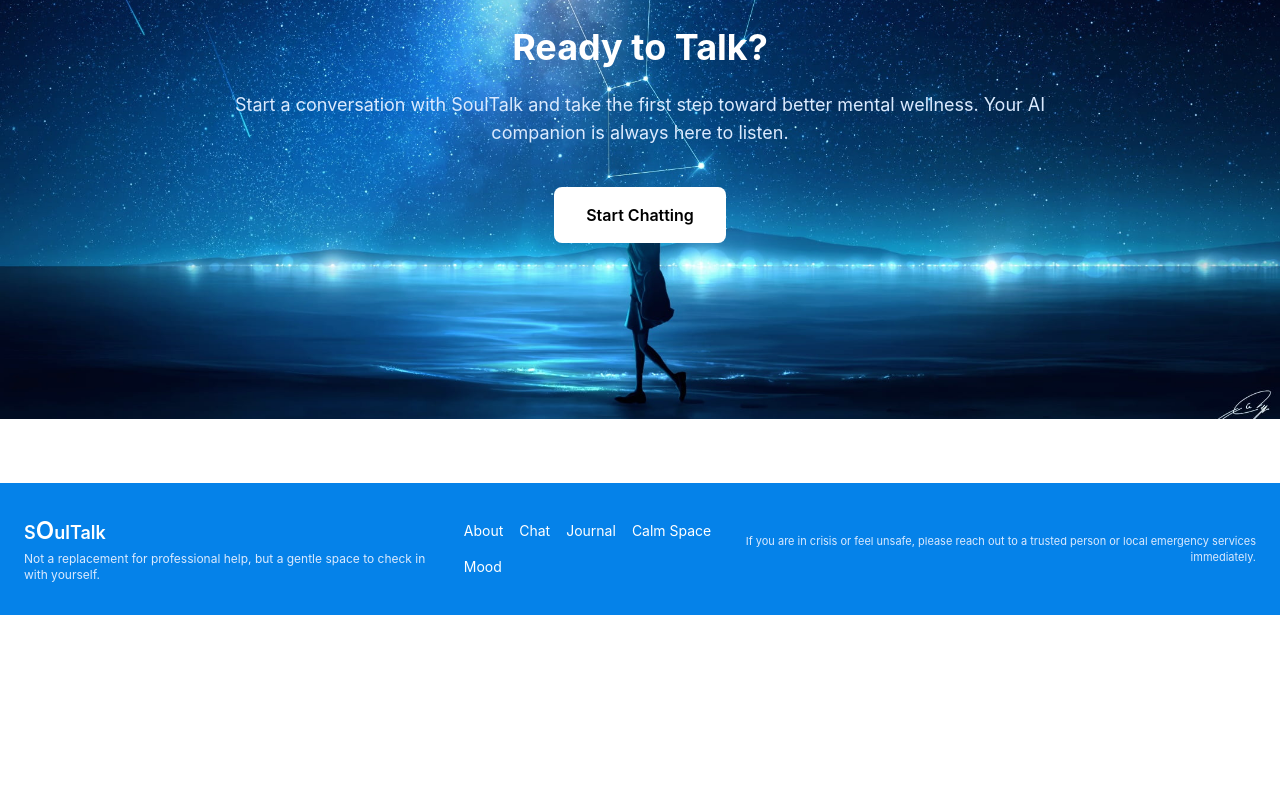
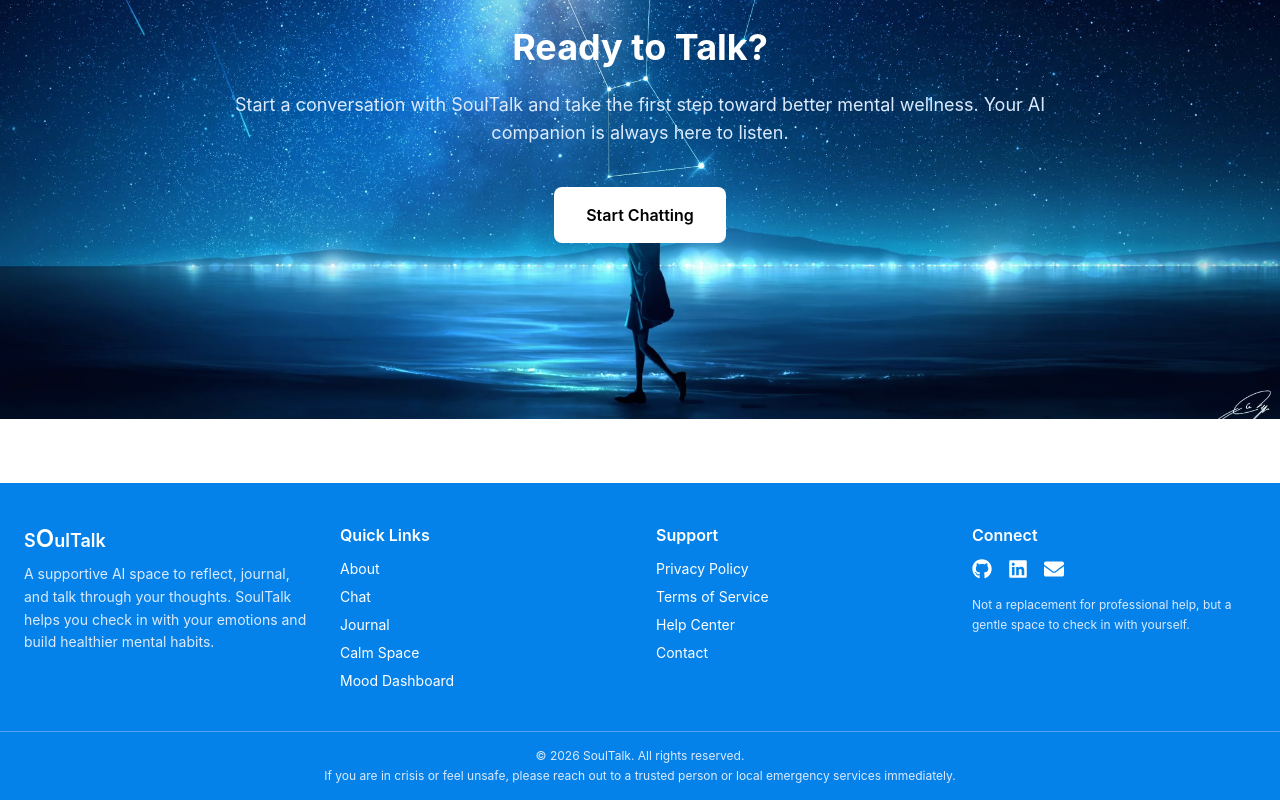
Before and after one commit to Piyushkohlii/Mental-health-chatbot-MERN-with-RAG, a React app in the folder frontend/: page / in a window 1280 px wide. Shown: the part 4297-5097 px from the top of the page. Before the commit the page ends 4912 px from the top, so only its background shows below. Built offline with nearby package versions, Linux system fonts and the light colour scheme; no server answers; the HTML template or start-up script is replaced by a standard one.

Commit message:
redesigning footer

```diff
--- a/frontend/src/components/Footer.jsx
+++ b/frontend/src/components/Footer.jsx
@@ -1,39 +1,68 @@
 import React from "react";
 import { Link } from "react-router-dom";
+import { FaGithub, FaLinkedin, FaEnvelope } from "react-icons/fa";
 
 const Footer = () => {
-  return (
-    <footer className="bg-[#0582e9] text-white mt-16">
-      <div className="max-w-7xl mx-auto px-6 py-8 flex flex-col md:flex-row items-center justify-between gap-4">
+return ( <footer className="bg-[#0582e9] text-white mt-16"> <div className="max-w-7xl mx-auto px-6 py-10 grid grid-cols-1 md:grid-cols-4 gap-8">
+    {/* Brand Section */}
     <div>
       <p className="text-lg font-semibold">
         S<span className="text-2xl">O</span>ulTalk
       </p>
-          <p className="text-xs text-blue-100 mt-1">
+      <p className="text-sm text-blue-100 mt-2 leading-relaxed">
+        A supportive AI space to reflect, journal, and talk through your thoughts.
+        SoulTalk helps you check in with your emotions and build healthier mental habits.
+      </p>
+    </div>
+
+    {/* Quick Links */}
+    <div>
+      <h3 className="font-semibold mb-3">Quick Links</h3>
+      <div className="flex flex-col gap-2 text-sm">
+        <Link to="/about" className="hover:text-gray-200 transition">About</Link>
+        <Link to="/chat" className="hover:text-gray-200 transition">Chat</Link>
+        <Link to="/journal" className="hover:text-gray-200 transition">Journal</Link>
+        <Link to="/calm-space" className="hover:text-gray-200 transition">Calm Space</Link>
+        <Link to="/moodDashboard" className="hover:text-gray-200 transition">Mood Dashboard</Link>
+      </div>
+    </div>
+
+    {/* Support */}
+    <div>
+      <h3 className="font-semibold mb-3">Support</h3>
+      <div className="flex flex-col gap-2 text-sm">
+        <Link to="/privacy-policy" className="hover:text-gray-200 transition">Privacy Policy</Link>
+        <Link to="/terms" className="hover:text-gray-200 transition">Terms of Service</Link>
+        <Link to="/help" className="hover:text-gray-200 transition">Help Center</Link>
+        <Link to="/contact" className="hover:text-gray-200 transition">Contact</Link>
+      </div>
+    </div>
+
+    {/* Social / Contact */}
+    <div>
+      <h3 className="font-semibold mb-3">Connect</h3>
+      <div className="flex items-center gap-4 text-xl">
+        <a href="#" className="hover:text-gray-200 transition"><FaGithub /></a>
+        <a href="#" className="hover:text-gray-200 transition"><FaLinkedin /></a>
+        <a href="mailto:support@soultalk.com" className="hover:text-gray-200 transition"><FaEnvelope /></a>
+      </div>
+
+      <p className="text-xs text-blue-100 mt-4 leading-relaxed">
         Not a replacement for professional help, but a gentle space to check in
         with yourself.
       </p>
     </div>
-        <div className="flex flex-wrap gap-4 text-sm">
-          <Link to="/about" className="hover:text-gray-200 transition">
-            About
-          </Link>
-          <Link to="/chat" className="hover:text-gray-200 transition">
-            Chat
-          </Link>
-          <Link to="/journal" className="hover:text-gray-200 transition">
-            Journal
-          </Link>
-          <Link to="/calm-space" className="hover:text-gray-200 transition">
-            Calm Space
-          </Link>
-          <Link to="/moodDashboard" className="hover:text-gray-200 transition">
-            Mood
-          </Link>
+
   </div>
-        <p className="text-[11px] text-blue-100 text-center md:text-right">
-          If you are in crisis or feel unsafe, please reach out to a trusted person or
-          local emergency services immediately.
+
+  {/* Bottom Bar */}
+  <div className="border-t border-blue-400 text-center py-4 text-xs text-blue-100 px-4">
+    <p>
+      © {new Date().getFullYear()} SoulTalk. All rights reserved.
+    </p>
+    <p className="mt-1">
+      If you are in crisis or feel unsafe, please reach out to a trusted person
+      or local emergency services immediately.
     </p>
   </div>
 </footer>
```
Lines whose indentation alone changed are shown as unchanged.
